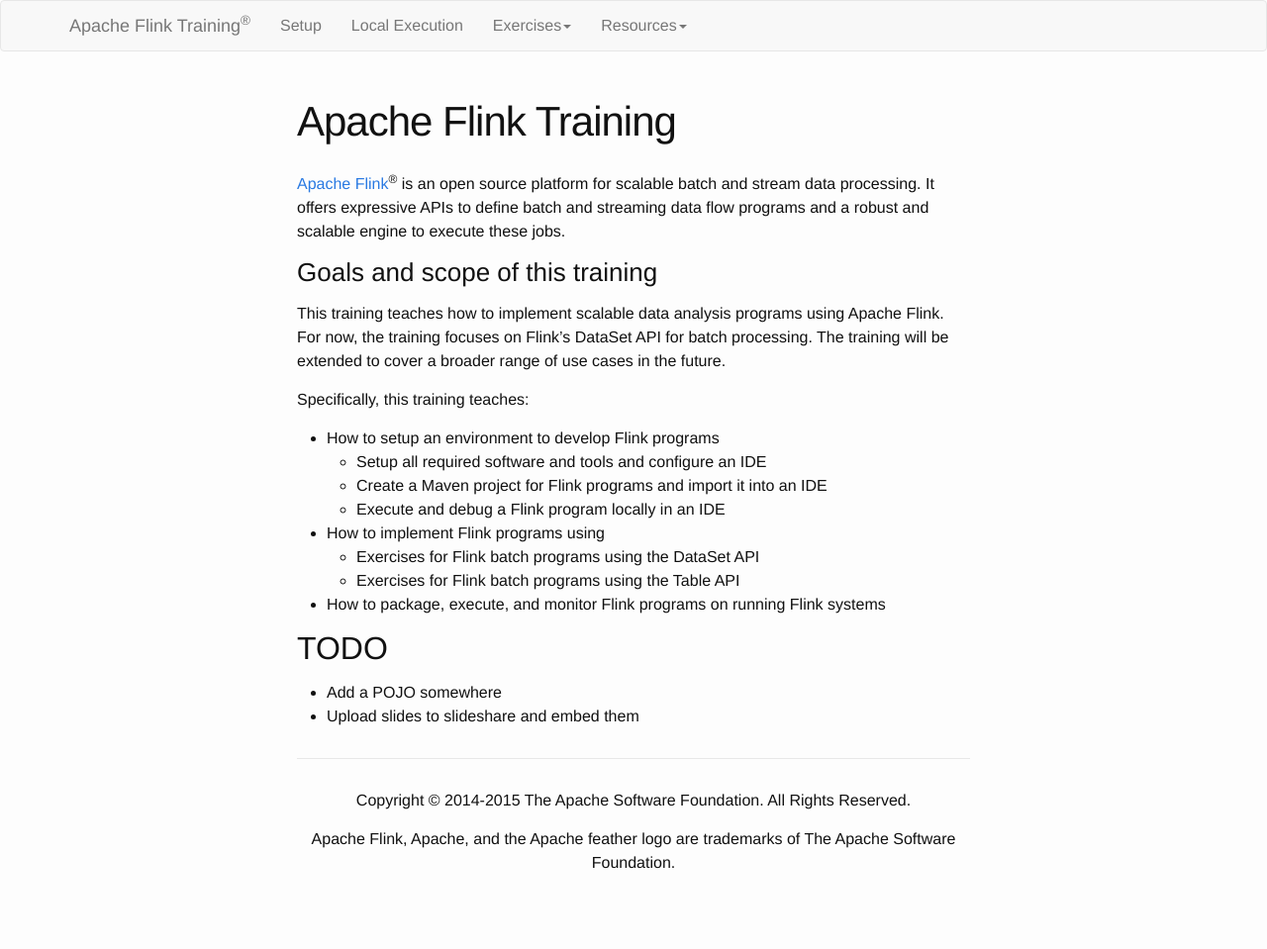
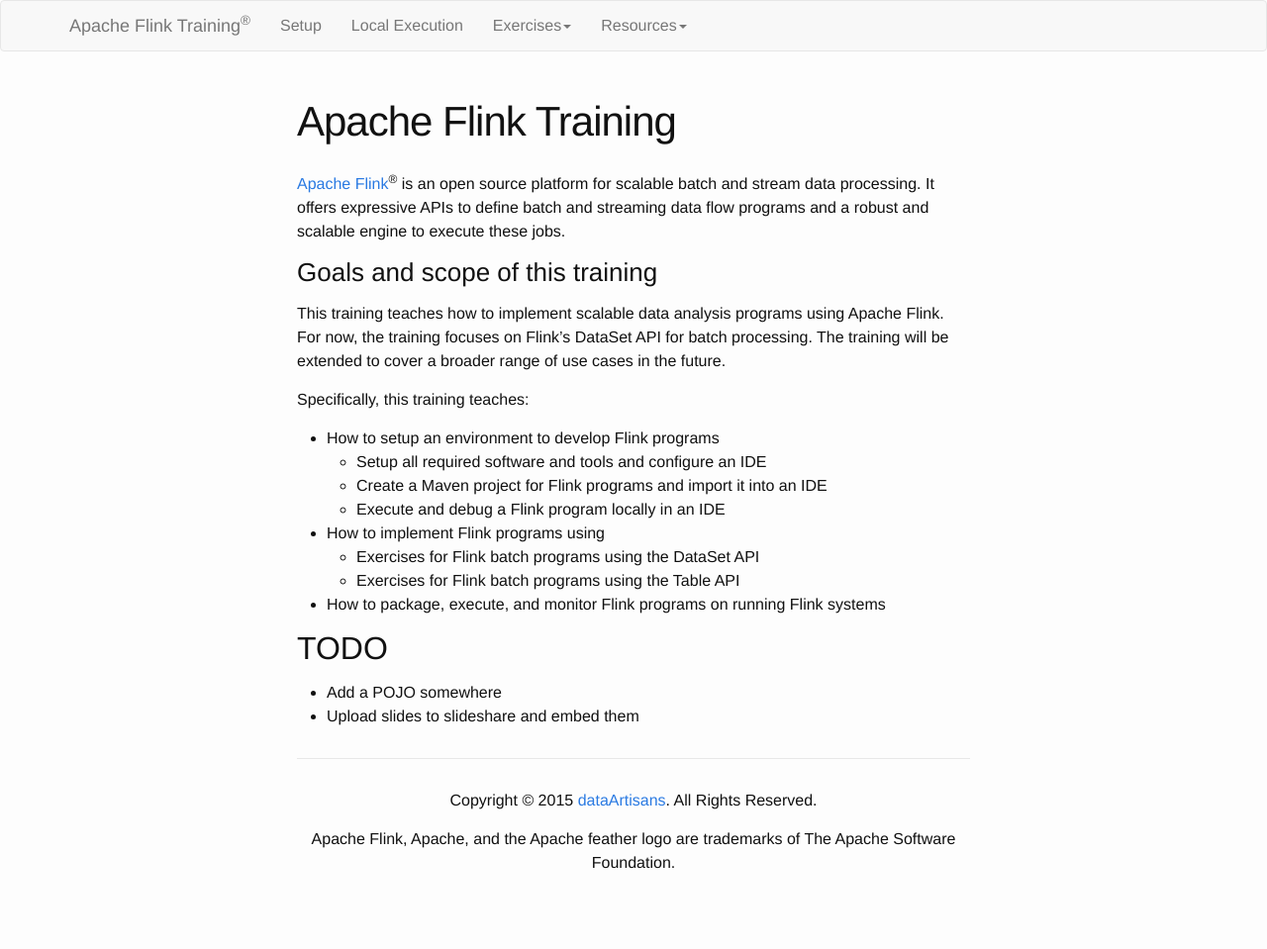
Before and after one commit to dataArtisans/flink-training-web, a Jekyll site: the page built from web/index.md, in a window 1280 px wide. Shown: the whole page at 99% size. Built offline with Jekyll 4.4.1, drawn with Linux system fonts in a browser that asks for light colours; nearby versions of some CDN libraries.

Commit message:
Set DA copyright

```diff
--- a/web/_layouts/default.html
+++ b/web/_layouts/default.html
@@ -25,7 +25,7 @@
 
         <!-- Footer -->
         <div class="site-footer text-center">
-          <p>Copyright © 2014-2015 The Apache Software Foundation. All Rights Reserved.</p>
+          <p>Copyright © 2015 <a href="http://data-artisans.com">dataArtisans</a>. All Rights Reserved.</p>
 
           <p>Apache Flink, Apache, and the Apache feather logo are trademarks of The Apache Software Foundation.</p>
         </div>
```
